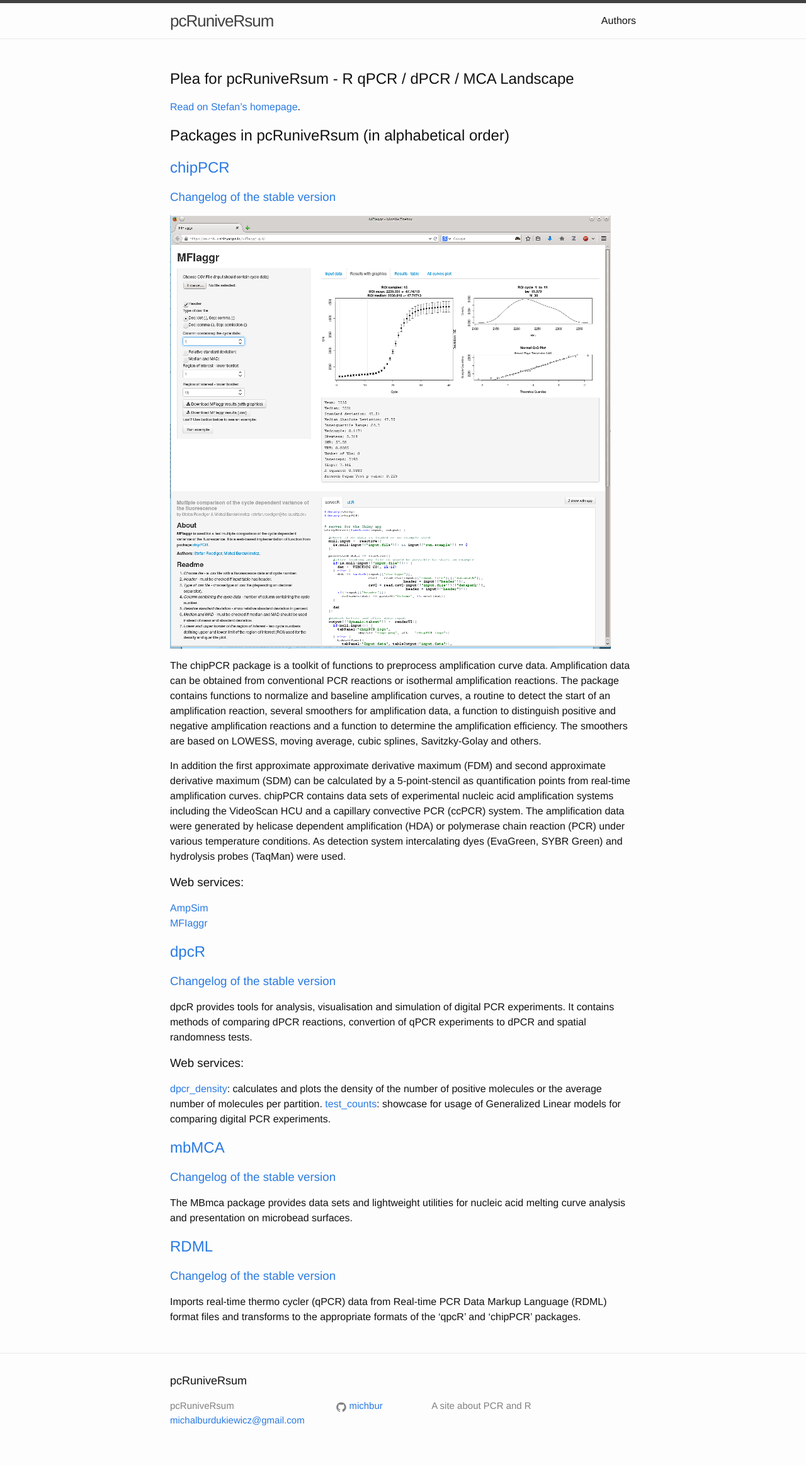
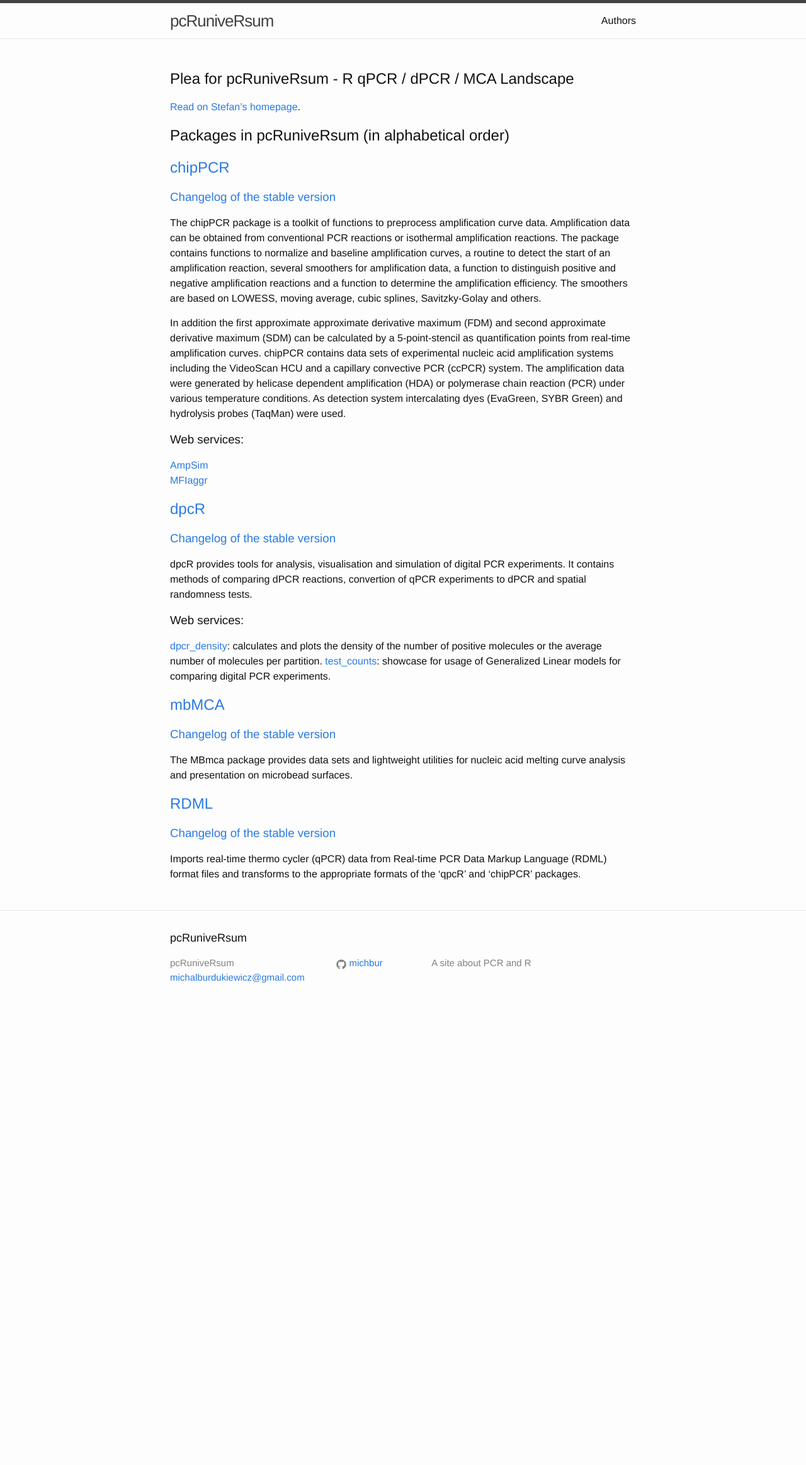
Before and after one commit to PCRuniversum/website, a Jekyll site: the page built from index.md, in a window 1280 px wide. Shown: the whole page at 63% size. Built offline with Jekyll 4.4.1, drawn with Linux system fonts in a browser that asks for light colours; after the commit the page ends 1623 px from its top, so only the background shows below that.

Commit message:
it was just looking bad

```diff
--- a/index.md
+++ b/index.md
@@ -14,8 +14,6 @@ home: true
 
 ### [Changelog of the stable version](http://cran.r-project.org/web/packages/chipPCR/ChangeLog)
 
-
-![MFIaggr_gui](MFIaggrgui.png)
 
 The chipPCR package is a toolkit of functions to preprocess amplification curve data. Amplification data can be obtained from conventional PCR reactions or isothermal amplification reactions. The package contains functions to normalize and baseline amplification curves, a routine to detect the start of an amplification reaction, several smoothers for amplification data, a function to distinguish positive and negative amplification reactions and a function to determine the amplification efficiency. The smoothers are based on LOWESS, moving average, cubic splines, Savitzky-Golay and others.
 
```
Also changed, not shown: MFIaggrgui.png (deleted).
